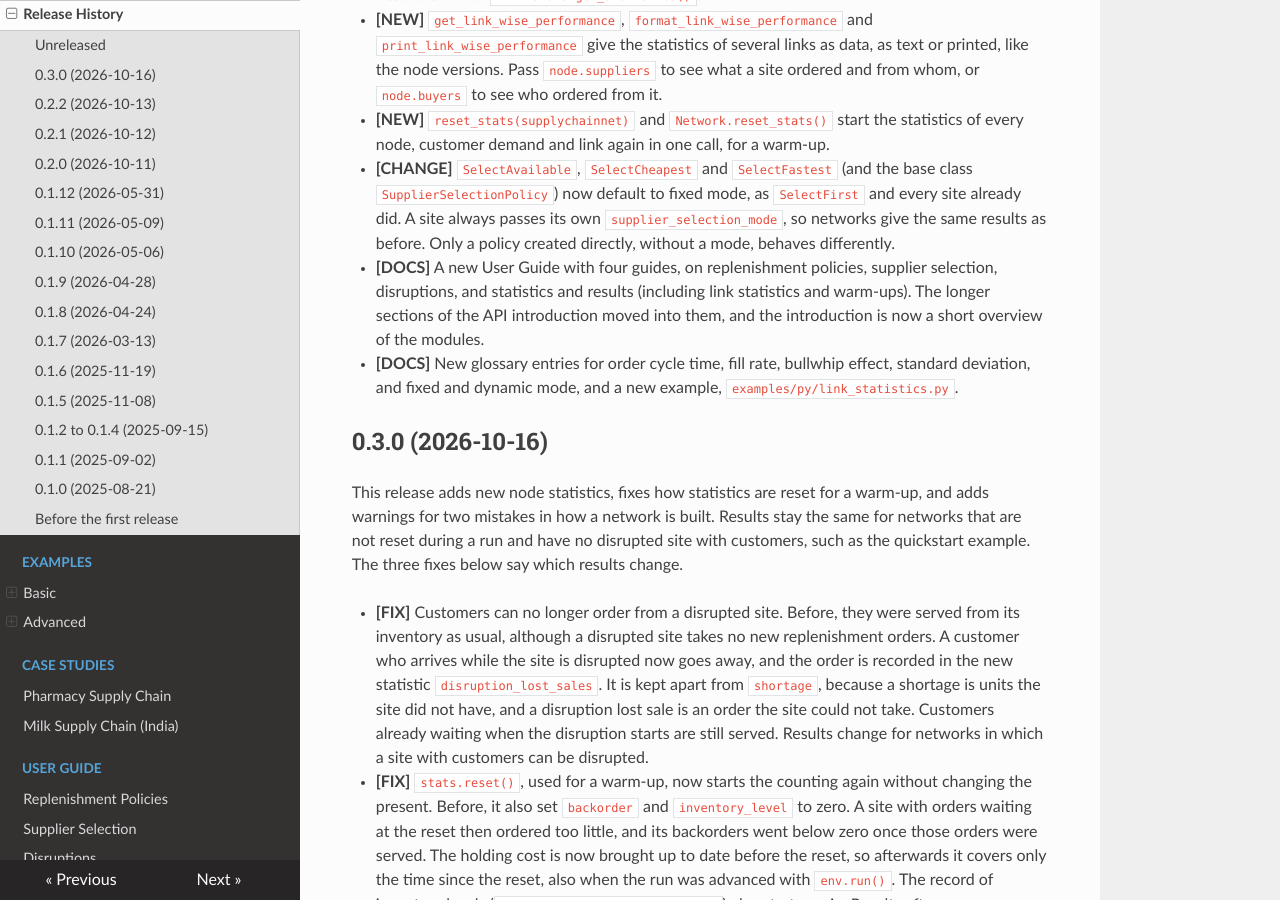
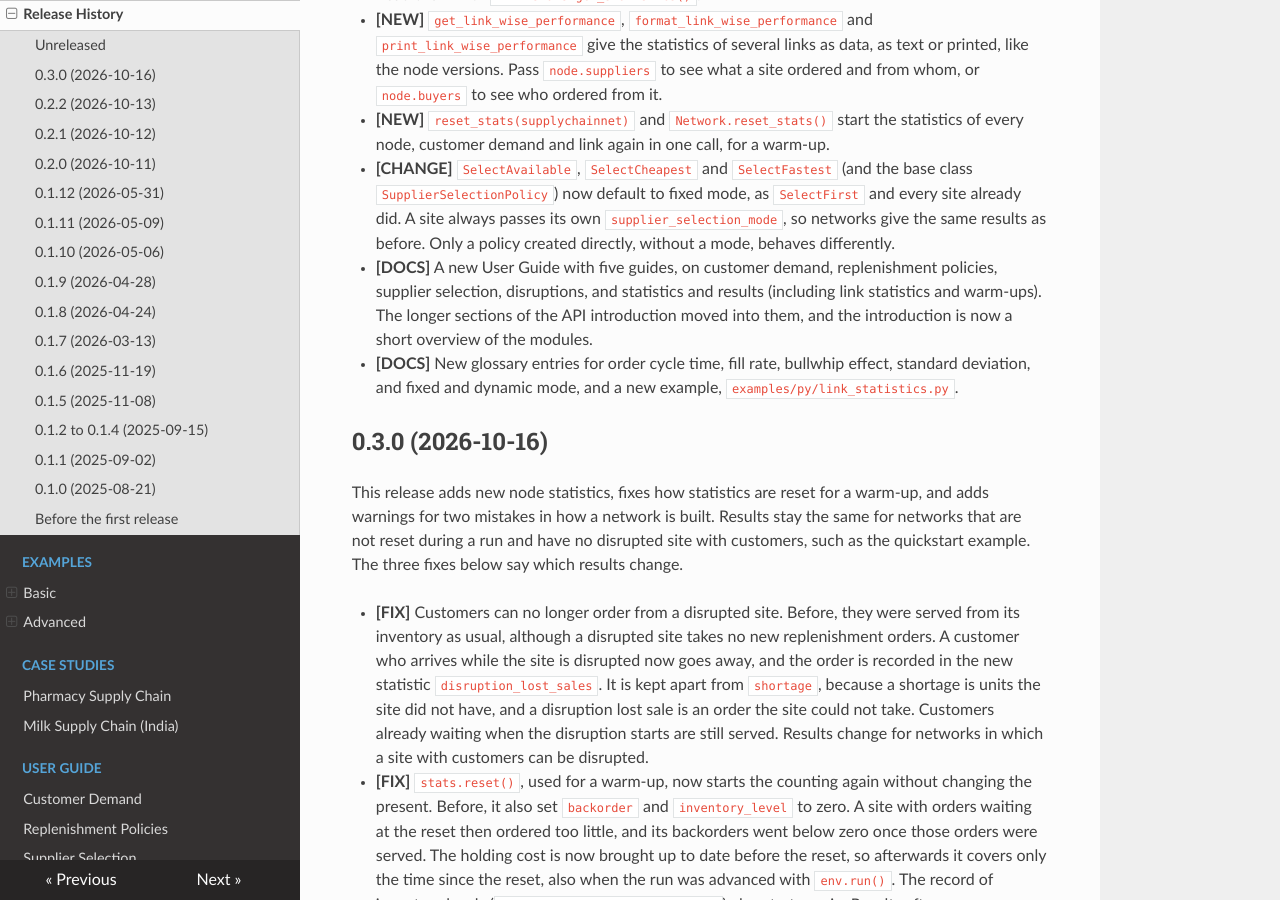
Before and after one commit to SupplyChainSimulation/SupplyNetPy, an MkDocs documentation site: the page built from docs/changelog.md, in a window 1280 px wide and 900 px high, scrolled down 570 px. Built offline with MkDocs 1.6.1, drawn with Linux system fonts in a browser that asks for light colours; nearby versions of some CDN libraries.

Commit message:
Customer Demand guide
Setting up customer demand mixes several choices that the Demand docstring
lists one by one: how often customers order and how many units, what they
do when the site is short, and how their orders are delivered. The new
guide puts them together, starting from a bakery's customers.

- docs/guide/customer-demand.md: creating a customer demand, random demand
  and demand from recorded data, the four ways a customer can act when the
  site is short (with the partial delivery example), lead time and delivery
  cost, several customer demands at one site, and the statistics of a
  customer demand. Every stated behaviour was checked by running it
- First entry of the User Guide in the nav, and listed in api-intro.md
- CHANGELOG Unreleased entry and CLAUDE.md list the five guides

Co-Authored-By: Claude Opus 5.5 <noreply@anthropic.com>

```diff
--- a/CHANGELOG.md
+++ b/CHANGELOG.md
@@ -33,9 +33,9 @@ each link.
   `SelectFirst` and every site already did. A site always passes its own
   `supplier_selection_mode`, so networks give the same results as before. Only
   a policy created directly, without a mode, behaves differently.
-* **[DOCS]** A new User Guide with four guides, on replenishment policies,
-  supplier selection, disruptions, and statistics and results (including link
-  statistics and warm-ups). The longer sections of the API introduction moved
+* **[DOCS]** A new User Guide with five guides, on customer demand,
+  replenishment policies, supplier selection, disruptions, and statistics and
+  results (including link statistics and warm-ups). The longer sections of the API introduction moved
   into them, and the introduction is now a short overview of the modules.
 * **[DOCS]** New glossary entries for order cycle time, fill rate, bullwhip
   effect, standard deviation, and fixed and dynamic mode, and a new example,
--- a/mkdocs.yml
+++ b/mkdocs.yml
@@ -30,6 +30,7 @@ nav:
     - Pharmacy Supply Chain: case_study_pharma.md
     - Milk Supply Chain (India): case-studies/milk-supply-chain-india.md
   - User Guide:
+    - Customer Demand: guide/customer-demand.md
     - Replenishment Policies: guide/replenishment-policies.md
     - Supplier Selection: guide/supplier-selection.md
     - Disruptions: guide/disruptions.md
```
Also changed, not shown: CLAUDE.md (+1 -1 lines), docs/api-reference/api-intro.md (+1 -0 lines), docs/guide/customer-demand.md (added, +98 -0 lines).
